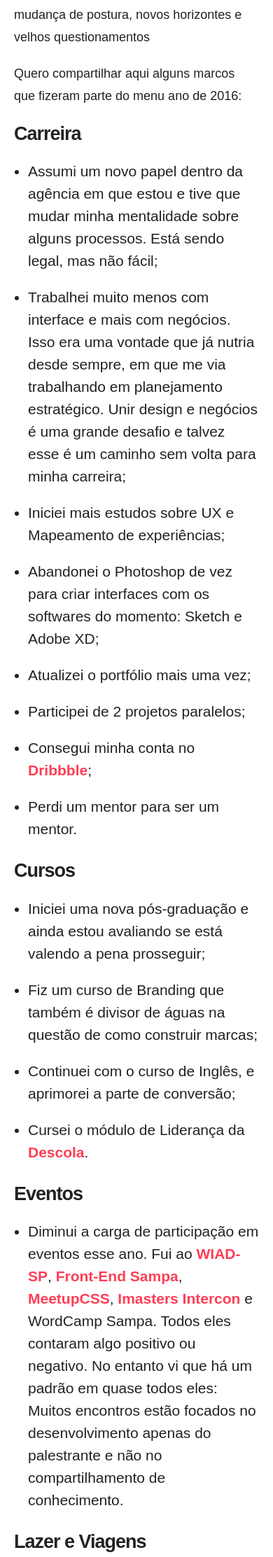
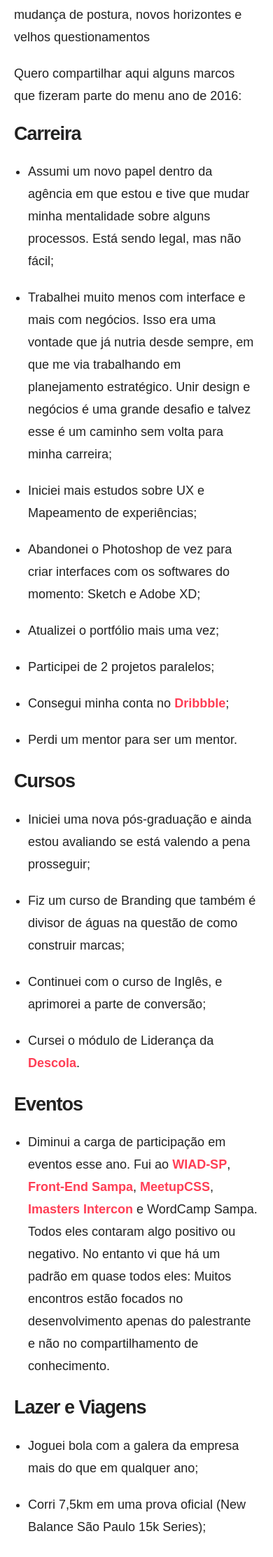
Before and after one commit to drigoteixeira/drigoteixeira.github.io, a Jekyll site: the page built from _posts/2017-12-22-retrospectiva-2017.md, in a window 390 px wide. Shown: the part 606-2831 px from the top of the page at 70% size. Built offline with Jekyll 4.4.1, drawn with Linux system fonts in a browser that asks for light colours; nearby versions of some CDN libraries; comment, search, counter and statistics services are not loaded; some of the changed text lies outside the part shown.

Commit message:
Update portfolio

```diff
--- a/_scss/layout.scss
+++ b/_scss/layout.scss
@@ -316,7 +316,7 @@ LAYOUT
   }
   ul li,
   ol li  {
-    font-size: 1.4em;
+    font-size: 1.2em;
     line-height: 32px;
   }
   .project-detail h2 {
--- a/_scss/lists.scss
+++ b/_scss/lists.scss
@@ -64,6 +64,6 @@ dd {
     dt,
     dd,
     li {
-        font-size: .9em;
+        font-size: .8em;
     }
 }
```
Also changed, not shown: _posts/2017-12-22-retrospectiva-2017.md (+1 -1 lines).
